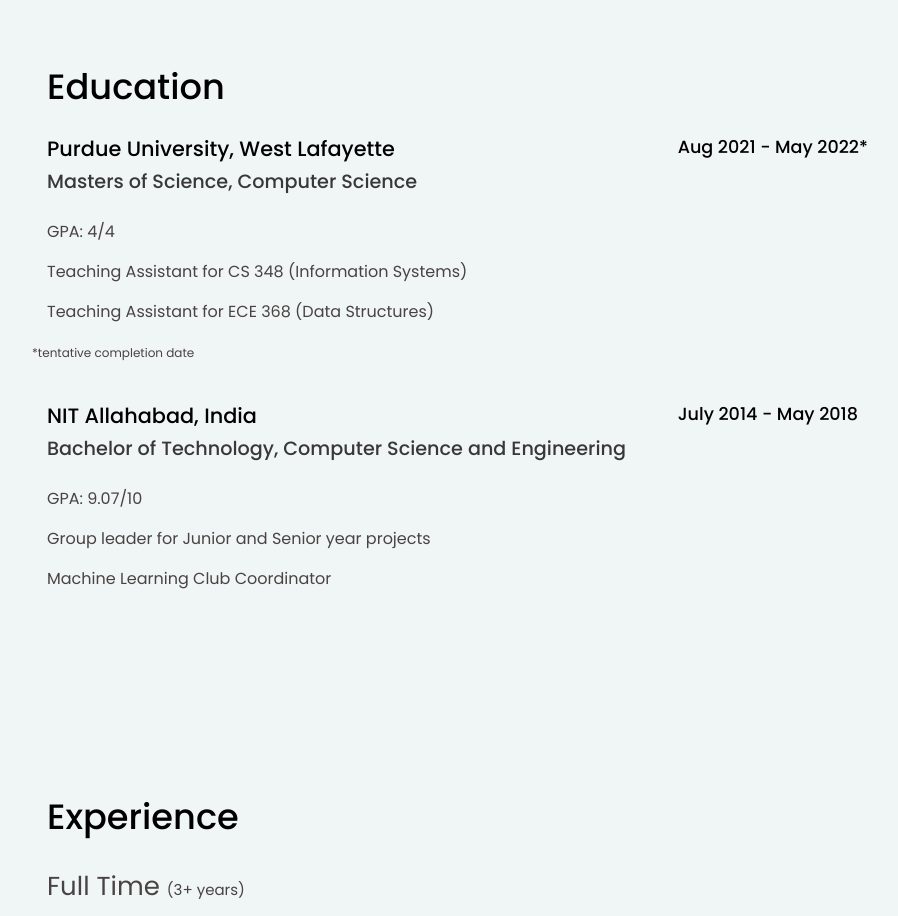
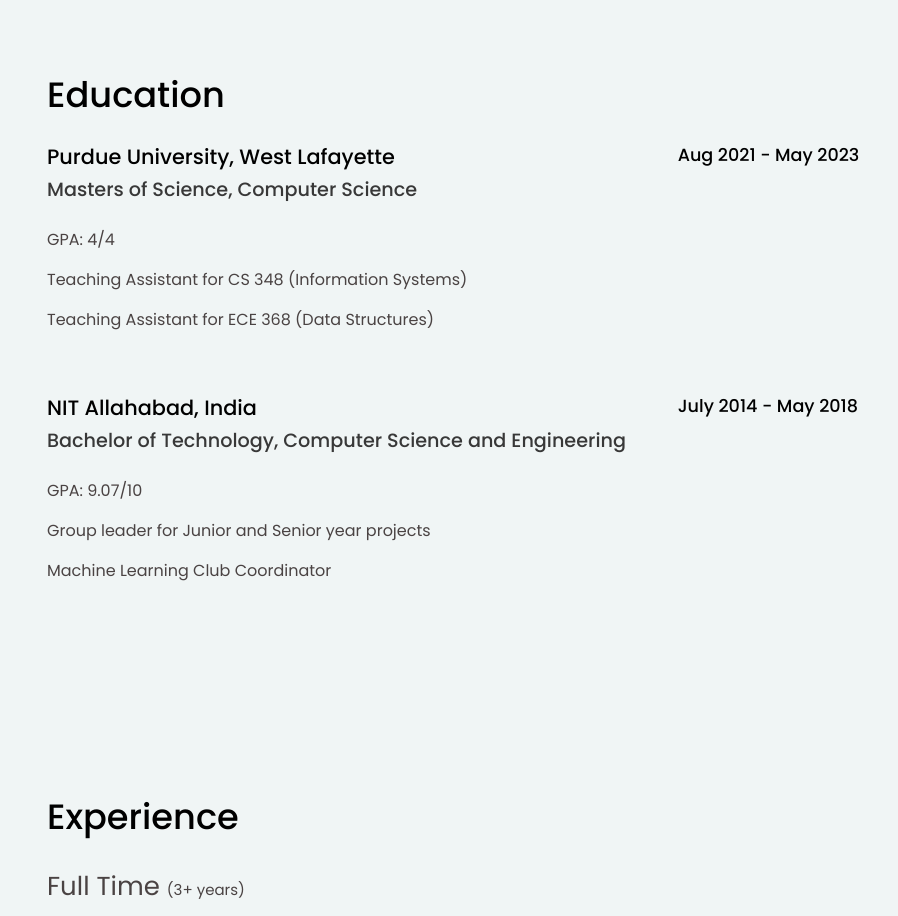
Before and after one commit to pandeyshubham25/pandeyshubham25.github.io, a plain HTML site: page index.html in a window 1280 px wide. Shown: the part 900-1816 px from the top of the page, without its empty margins (271-1169 px from the left). Drawn offline with nearby package versions, Linux system fonts and the light colour scheme.

Commit message:
changing graduation date

```diff
--- a/index.html
+++ b/index.html
@@ -115,9 +115,9 @@
               <p id="section-content1">Teaching Assistant for ECE 368 (Data Structures)</p>
             </div>
             <div class="col-sm-4">
-              <h2 id="section-header4">Aug 2021 - May 2022*</h2>
+              <h2 id="section-header4">Aug 2021 - May 2023</h2>
             </div>
-            <p id="section-content1"> <span style="font-size: 12px;"> *tentative completion date</span></p>
+            <!--<p id="section-content1"> <span style="font-size: 12px;"> *tentative completion date</span></p>-->
           </div>
 
           <br>
```
